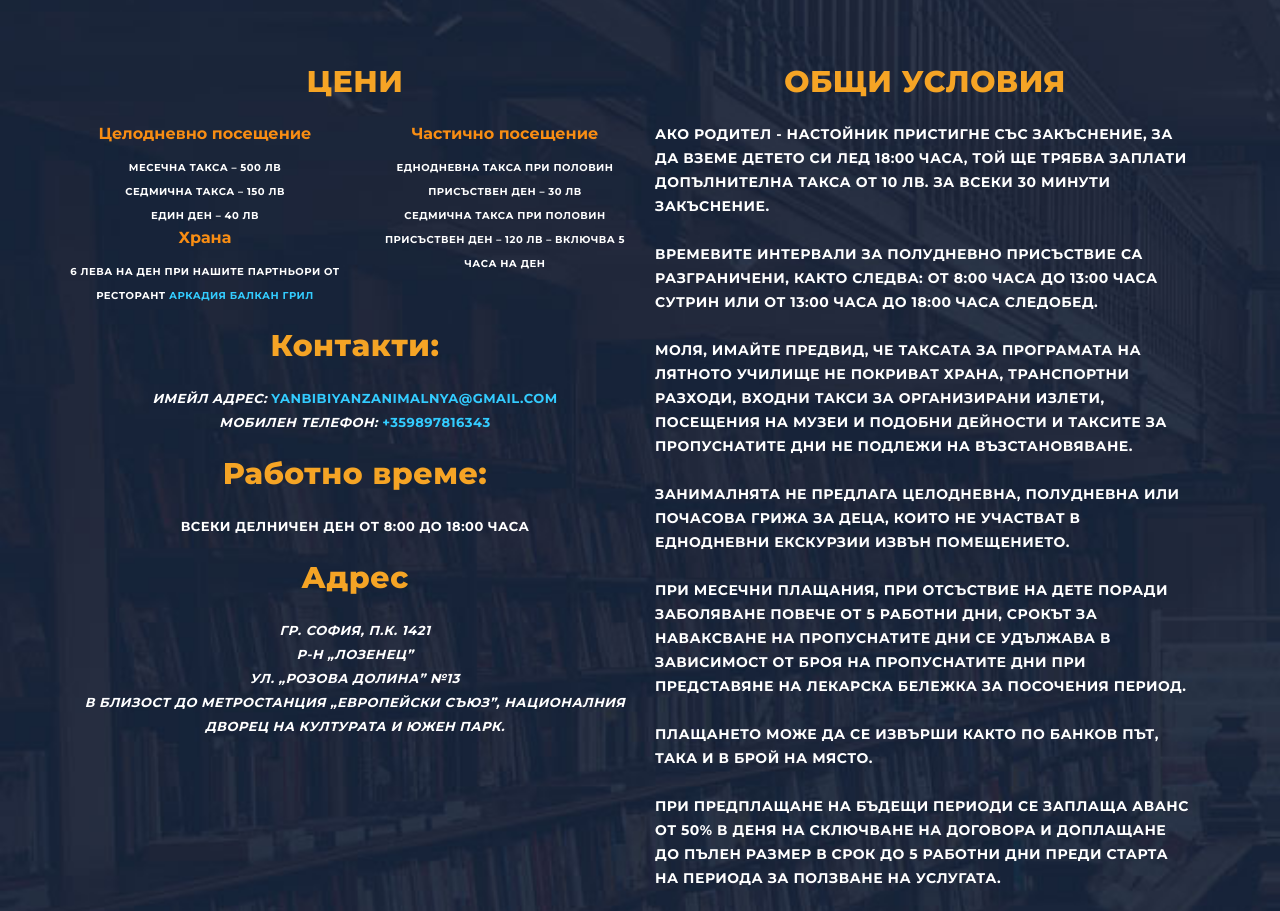
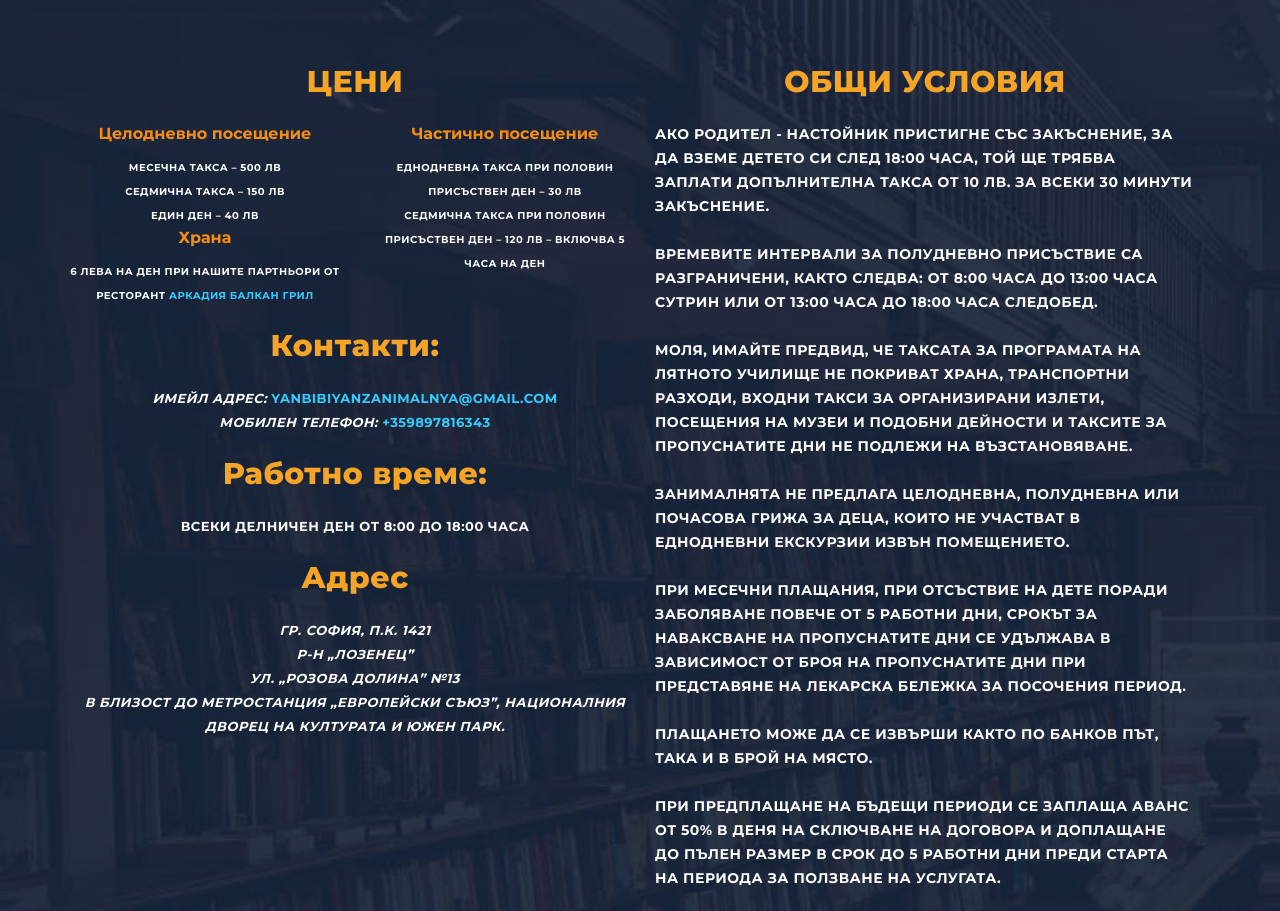
Before and after one commit to MilenDinev/Education-Application, a plain HTML site: page index.html in a window 1280 px wide. Shown: the part 3460-4371 px from the top of the page. Drawn offline with nearby package versions, Linux system fonts and the light colour scheme.

Commit message:
Refactoring

```diff
--- a/index.html
+++ b/index.html
@@ -447,7 +447,7 @@
             <ul class="text center">
               <li>
                 <span style="font-weight: bold">Ако родител - настойник пристигне със закъснение, за да вземе детето си
-                  лед 18:00 часа, той ще трябва
+                  след 18:00 часа, той ще трябва
                   заплати допълнителна такса от 10 лв. за всеки 30 минути закъснение.</span><br />
               </li>
               <br />
```
